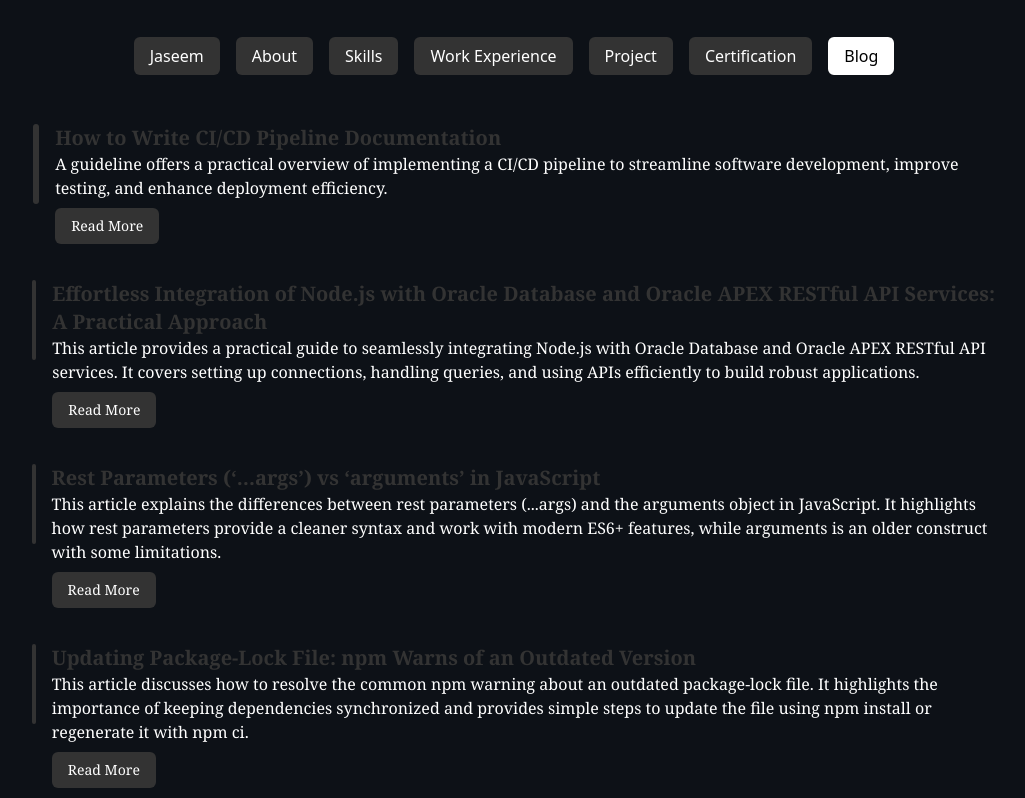
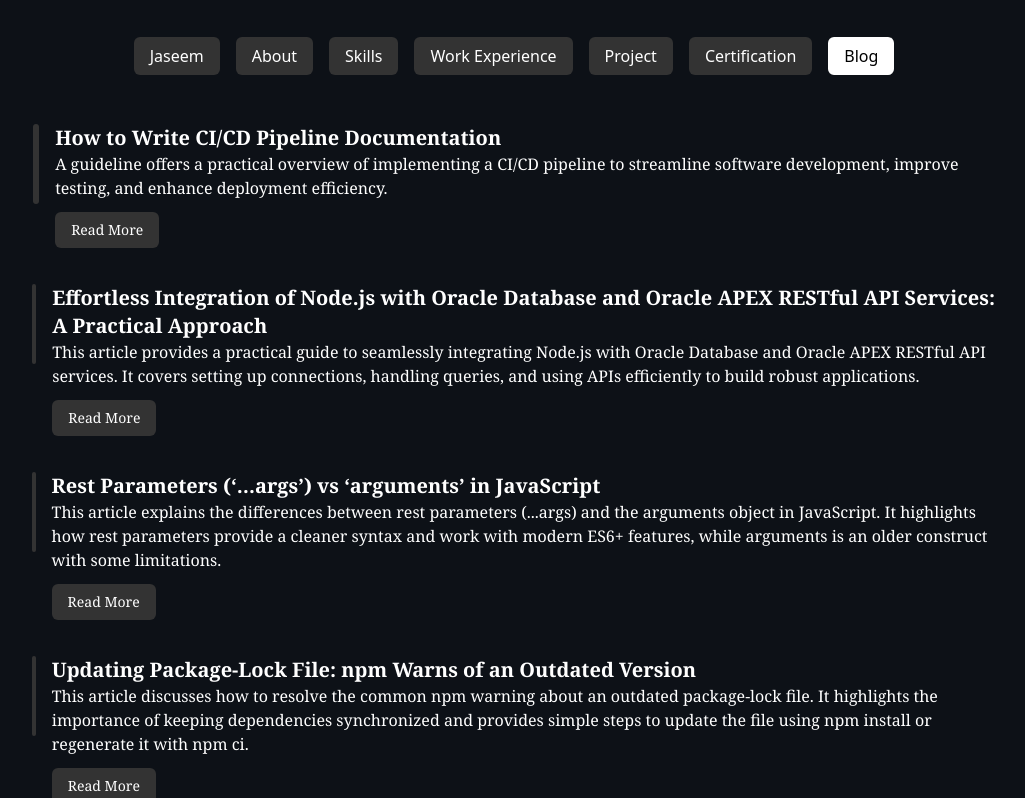
Before and after one commit to JaseemKhan211/my-portfolio-app, a React (Create React App) app: page /blog in a window 1280 px wide. Shown: the top 798 px of the page, without its empty margins (126-1151 px from the left). Built offline with nearby package versions, Linux system fonts and the light colour scheme.

Commit message:
📦 Update: blog title color

```diff
--- a/src/pages/Blog.js
+++ b/src/pages/Blog.js
@@ -49,8 +49,8 @@ const Blog = () => {
             <div className="w-1 mr-1"></div>
             <div className="w-2 h-20 bg-[#333333] rounded mr-4"></div>
             <div>
-              <h2 className="text-xl text-[#333333] font-semibold">{blog.title}</h2>
-              <p className="text-white mb-2">{blog.description}</p>
+              <h2 className="text-xl text-white font-semibold">{blog.title}</h2>
+              <p className="text-white mb-3">{blog.description}</p>
               <a
                 href={blog.link}
                 target="_blank"
```
